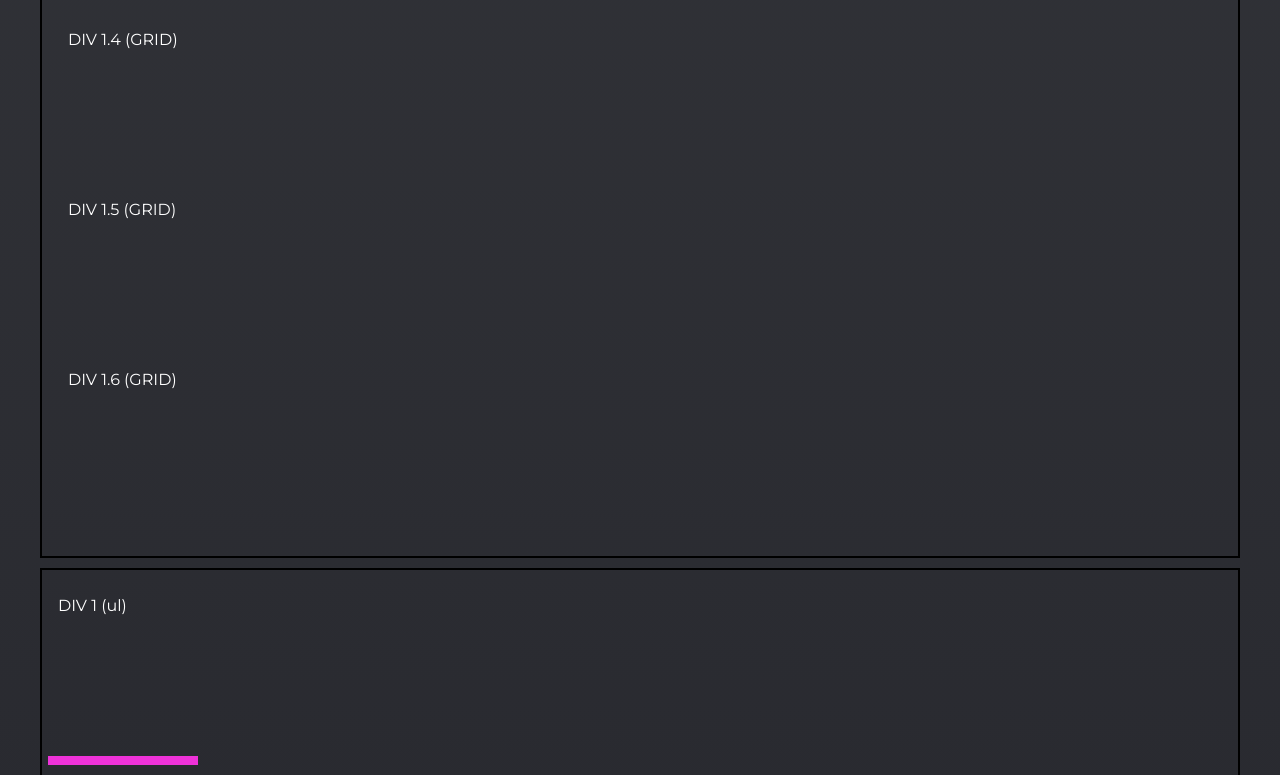
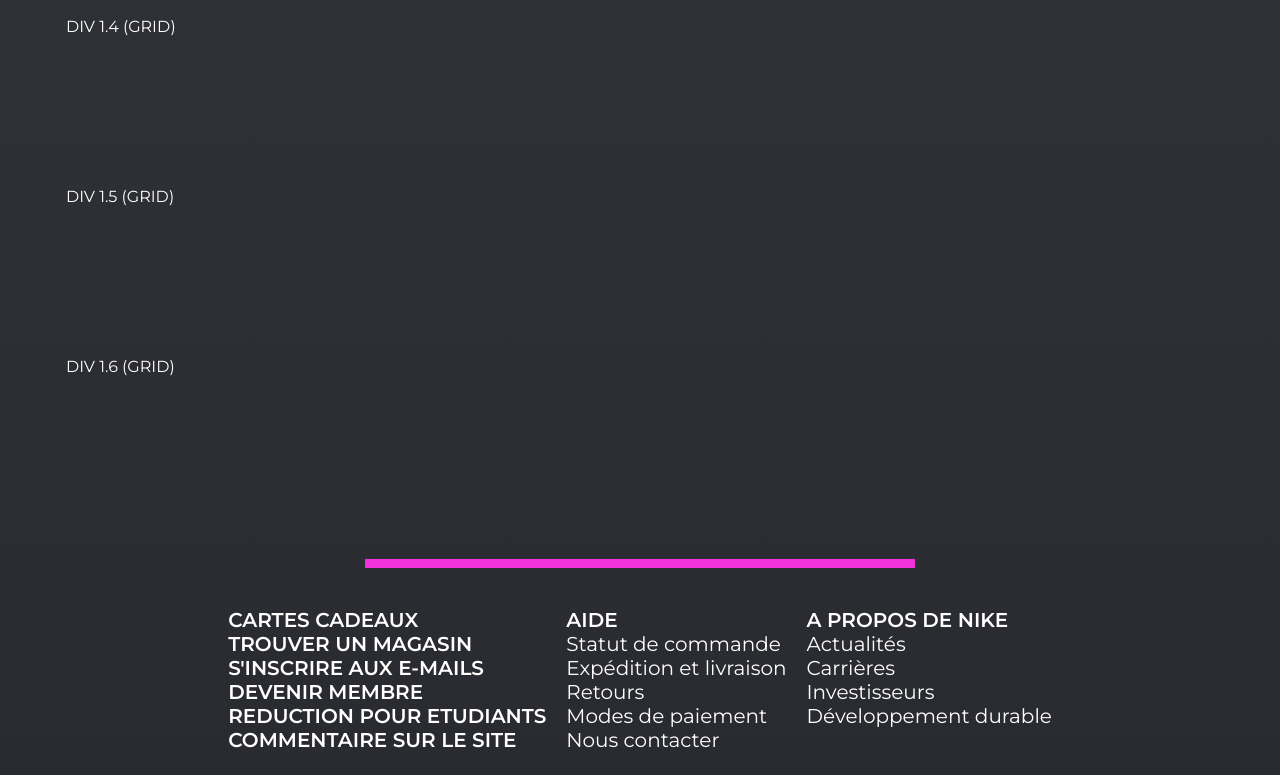
Before and after one commit to hojulien/brief-integration-web, a plain HTML site: page index.html in a window 1280 px wide. Shown: the part 2025-2800 px from the top of the page. Drawn offline with Linux system fonts and the light colour scheme.

Commit message:
Ajout du footer

```diff
--- a/index.html
+++ b/index.html
@@ -117,10 +117,50 @@
         </main>
 
         <!-- PARTIE 5: FOOTER -->
-        <section>
-            <div>DIV 1 (ul)</div>
-            <hr>
-            <div>DIV 2 (P)</div>
+        <section class="footer">
+            <hr id="centerpink">
+            <div class="footer-ul">
+                <div class="box-ul">
+                    <ul>
+                        <li>CARTES CADEAUX</li>
+                        <li>TROUVER UN MAGASIN</li>
+                        <li>S'INSCRIRE AUX E-MAILS</li>
+                        <li>DEVENIR MEMBRE</li>
+                        <li>REDUCTION POUR ETUDIANTS</li>
+                        <li>COMMENTAIRE SUR LE SITE</li>
+                    </ul>
+                </div>
+                <div class="box-ul">
+                    <ul>
+                        <li>AIDE</li>
+                        <li class="light">Statut de commande</li>
+                        <li class="light">Expédition et livraison</li>
+                        <li class="light">Retours</li>
+                        <li class="light">Modes de paiement</li>
+                        <li class="light">Nous contacter</li>
+                    </ul>
+                </div>
+                <div class="box-ul">
+                    <ul>
+                        <li>A PROPOS DE NIKE</li>
+                        <li class="light">Actualités</li>
+                        <li class="light">Carrières</li>
+                        <li class="light">Investisseurs</li>
+                        <li class="light">Développement durable</li>
+                    </ul>
+                </div>
+            </div>
+            <hr class="white">
+            <div class="box-copyright">
+                <div class="footer-copyright">
+                    <p>2020 Nike. Inc. tous droits réservés</p>
+                </div>
+                <div class="footer-logos">
+                    <img src="images/icon-fb.svg" alt="Facebook">
+                    <img src="images/icon-insta.svg" alt="Instagram">
+                    <img src="images/icon-tw.svg" alt="Twitter">
+                </div>
+            </div>
         </section>
     </body>
 </html>
--- a/style.css
+++ b/style.css
@@ -13,10 +13,8 @@ body {
 }
 
 section {
-    border: 2px solid black;
     padding: 6px;
     margin: 10px auto;
-    box-sizing: content-box;
 }
 
 div:not(.logo) {
@@ -197,3 +195,53 @@ h2 {
     font-size: 24px;
     font-weight: 700;
 }
+
+/* FOOTER */
+
+.footer {
+    display: flex;
+    flex-direction: column;
+}
+
+#centerpink {
+    width: 550px;
+    margin: auto;
+}
+
+.white {
+    height: 2px;
+    background-color: rgba(255,255,255,0.2);
+    width: 100%;
+}
+
+.footer-ul {
+    display: flex;
+    flex-direction: row;
+}
+
+.box-ul ul {
+    list-style-type: none;
+    font-size: 20px;
+    font-weight: 600;
+}
+
+.light {
+    font-weight: 400;
+}
+
+.box-copyright {
+    display: flex;
+    flex-direction: row;
+    width: 100%;
+}
+
+.footer-logos {
+    display: flex;
+    justify-content: space-between;
+    width: 200px;
+}
+
+.footer-logos img {
+    width: 20px;
+    height: 20px;
+}
```
